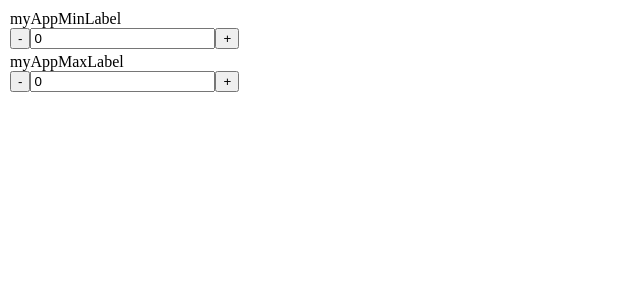
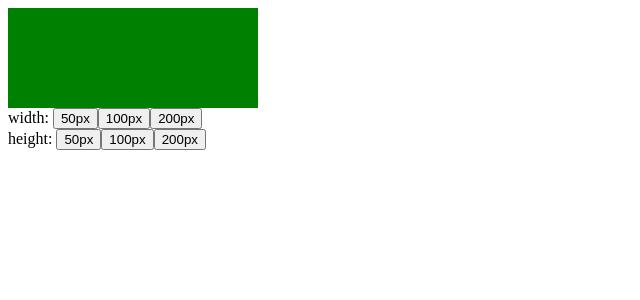
Before and after one commit to aomsk/learn-angular, an Angular app: page / in a window 1280 px wide. Shown: the top 300 px of the page, without its empty margins (0-640 px from the left). Built offline with nearby package versions, Linux system fonts and the light colour scheme.

Commit message:
chore: add sqaure-flex component

```diff
--- a/src/app/app.component.html
+++ b/src/app/app.component.html
@@ -28,5 +28,20 @@ My village ninja's nmae is {{ ninjaName }}
 <!-- (numberChange)="", (click)="" => event binding -->
 
 <!-- 4 ------------------------------------------------------------------------------------ -->
-<app-max-min-meter [minLabel]="appMinLabel" [maxLabel]="appMaxLabel" (minChange)="doAppMinChange($event)"
-  (maxChange)="doAppMaxChange($event)"></app-max-min-meter>
+<!-- <app-max-min-meter [minLabel]="appMinLabel" [maxLabel]="appMaxLabel" (minChange)="doAppMinChange($event)"
+  (maxChange)="doAppMaxChange($event)"></app-max-min-meter> -->
+
+<!-- 5 ------------------------------------------------------------------------------------ -->
+<app-sqaure-flex [divHeight]="squareHeight" [divWidth]="squareWidth"></app-sqaure-flex>
+<div>
+  width:
+  <button type="button" (click)="squareWidth = 50">50px</button>
+  <button type="button" (click)="squareWidth = 100">100px</button>
+  <button type="button" (click)="squareWidth = 200">200px</button>
+</div>
+<div>
+  height:
+  <button type="button" (click)="squareHeight = 50">50px</button>
+  <button type="button" (click)="squareHeight = 100">100px</button>
+  <button type="button" (click)="squareHeight = 200">200px</button>
+</div>
--- a/src/app/app.component.ts
+++ b/src/app/app.component.ts
@@ -29,14 +29,15 @@ export class AppComponent {
   //   console.log('test number cahnge from app-action-bar:', value);
   // }
   // 4 -------------------------------------------------------------------------------------
-  appMinLabel: string = 'myAppMinLabel';
-  appMaxLabel: string = 'myAppMaxLabel';
-
-  doAppMinChange(value: number) {
-    console.log(`test minChange event : ${value}`);
-  }
-
-  doAppMaxChange(value: number) {
-    console.log(`test maxChange event : ${value}`);
-  }
+  // appMinLabel: string = 'myAppMinLabel';
+  // appMaxLabel: string = 'myAppMaxLabel';
+  // doAppMinChange(value: number) {
+  //   console.log(`test minChange event : ${value}`);
+  // }
+  // doAppMaxChange(value: number) {
+  //   console.log(`test maxChange event : ${value}`);
+  // }
+  // 5 -------------------------------------------------------------------------------------
+  squareHeight = 100;
+  squareWidth = 250;
 }
--- a/src/app/app.module.ts
+++ b/src/app/app.module.ts
@@ -5,12 +5,14 @@ import { AppRoutingModule } from './app-routing.module';
 import { AppComponent } from './app.component';
 import { ActionBarComponent } from './action-bar/action-bar.component';
 import { MaxMinMeterComponent } from './max-min-meter/max-min-meter.component';
+import { SqaureFlexComponent } from './sqaure-flex/sqaure-flex.component';
 
 @NgModule({
   declarations: [
     AppComponent,
     ActionBarComponent,
-    MaxMinMeterComponent
+    MaxMinMeterComponent,
+    SqaureFlexComponent
   ],
   imports: [
     BrowserModule,
--- /dev/null
+++ b/src/app/sqaure-flex/sqaure-flex.component.html
@@ -0,0 +1 @@
+<div style="background-color: green;" [style.width.px]="divWidth" [style.height.px]="divHeight"></div>
```
Also changed, not shown: src/app/sqaure-flex/sqaure-flex.component.ts (added, +11 -0 lines), src/app/sqaure-flex/sqaure-flex.component.scss (added), 1 other file (tests, documents, lock files or other folders).
